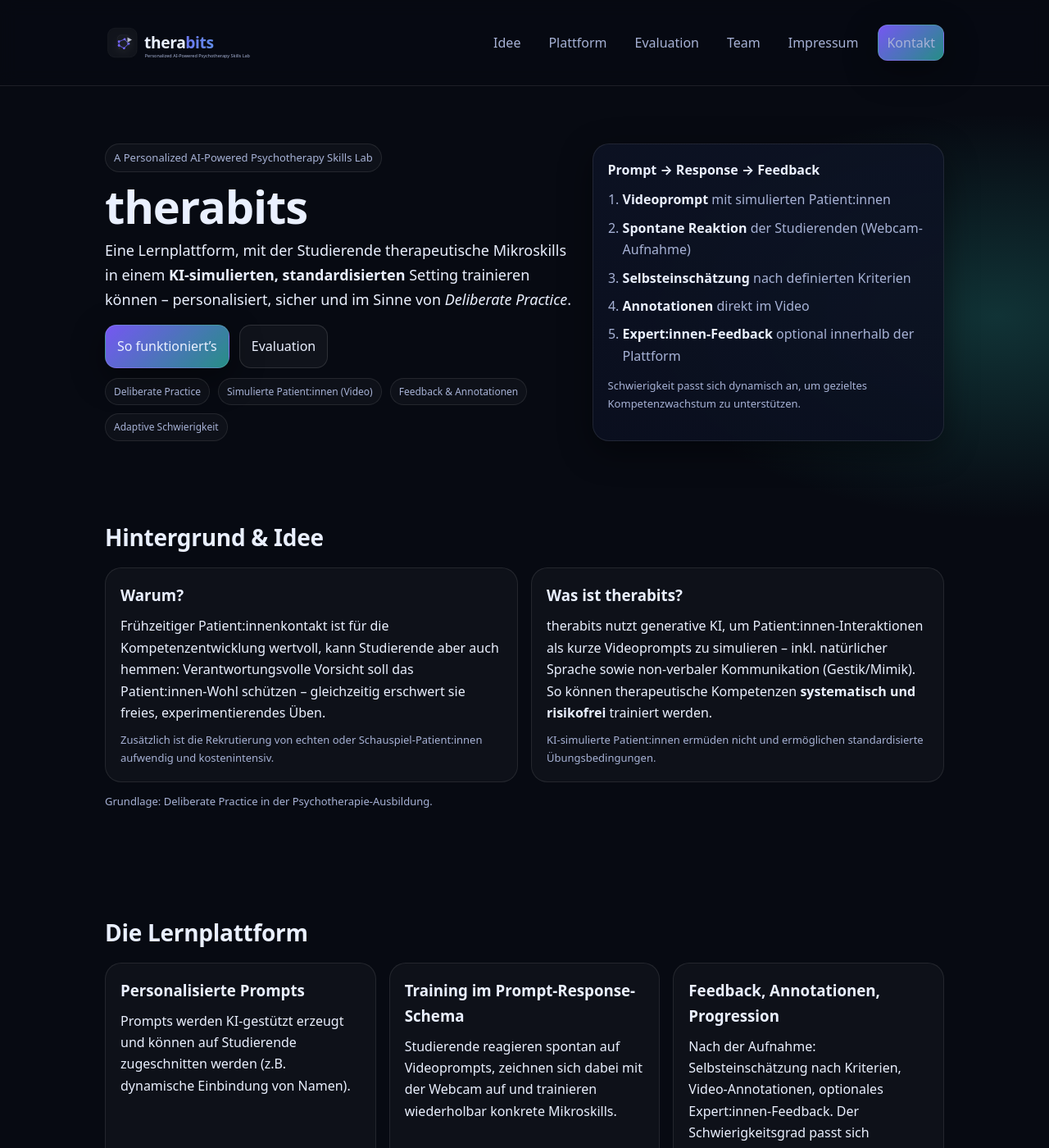
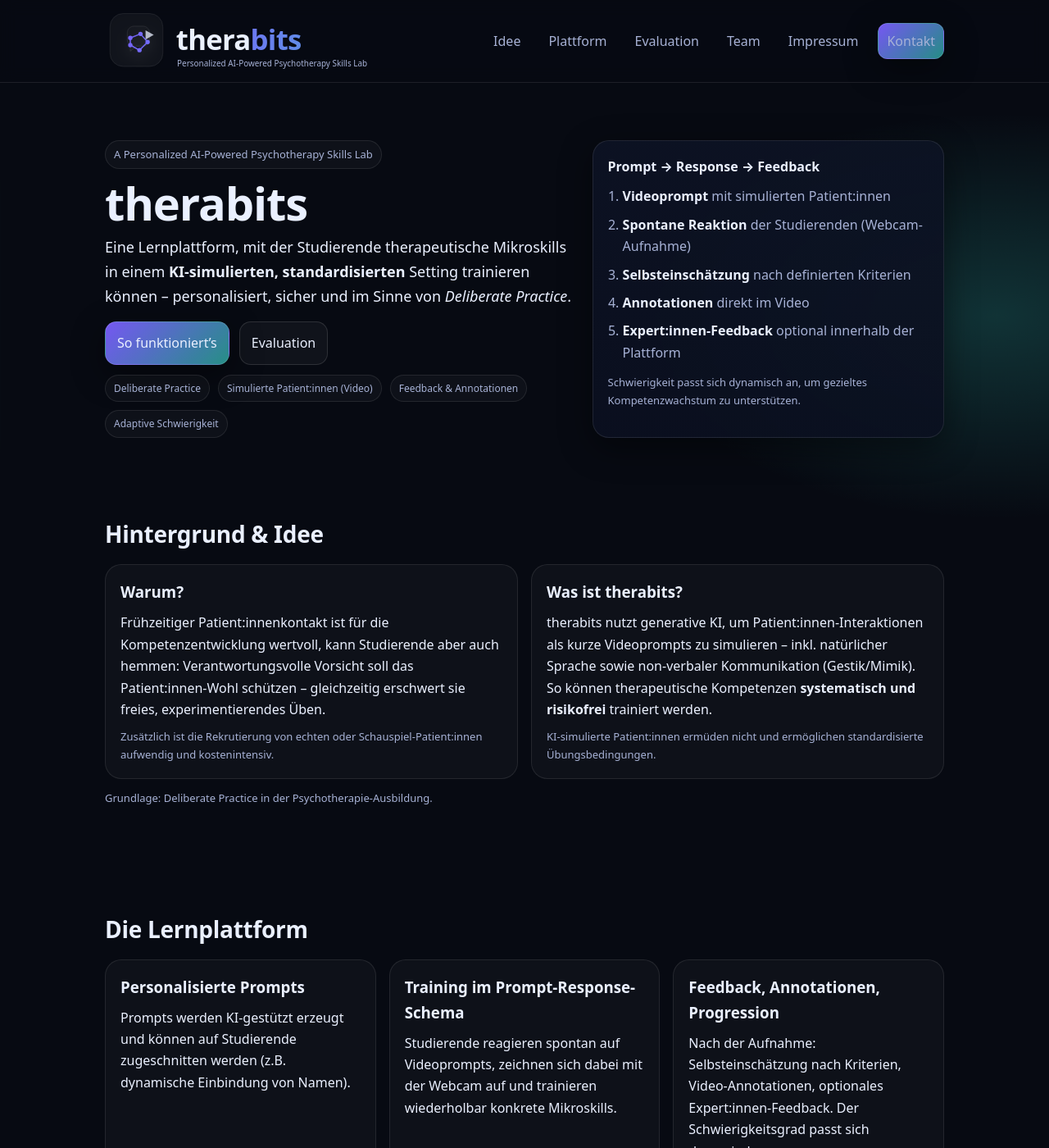
Before and after one commit to westermannlab/westermannlab.github.io, a Jekyll site: the page built from therabits/index.md, in a window 1280 px wide and 1400 px high. Shown: the whole window at 82% size. Built offline with Jekyll 4.4.1, drawn with Linux system fonts in a browser that asks for light colours.

Commit message:
Resize logo

```diff
--- a/assets/css/style.css
+++ b/assets/css/style.css
@@ -27,12 +27,22 @@
   backdrop-filter: blur(10px);
   border-bottom: 1px solid var(--line);
 }
+
+.topbar .wrap{
+  padding-top: 14px;
+  padding-bottom: 14px;
+}
+
 .topbar-inner{
   display:flex; align-items:center; justify-content:space-between;
   gap:16px;
 }
 .brand{display:flex; align-items:center; text-decoration:none}
-.brand-logo{height:48px;width:auto; display:block}
+.brand-logo{
+  height: 72px;   /* vorher 48px */
+  width: auto;
+  display: block;
+}
 
 .nav{display:flex; align-items:center; gap:14px; flex-wrap:wrap}
 .nav a{
```
Also changed, not shown: assets/img/logo-therabits.svg.
